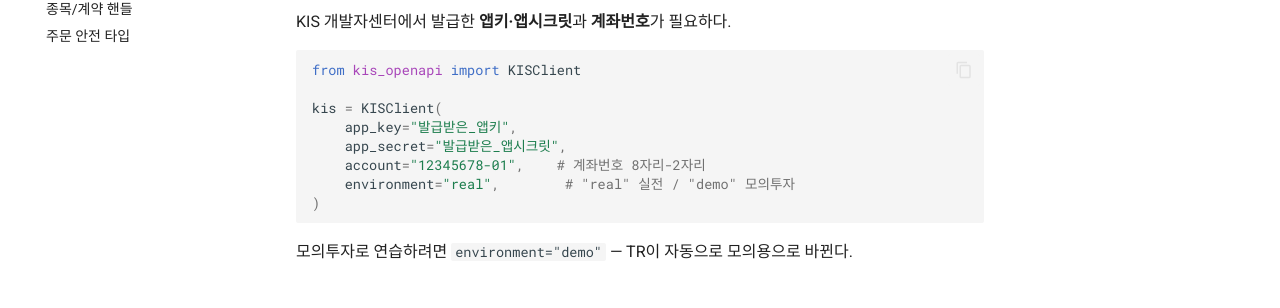
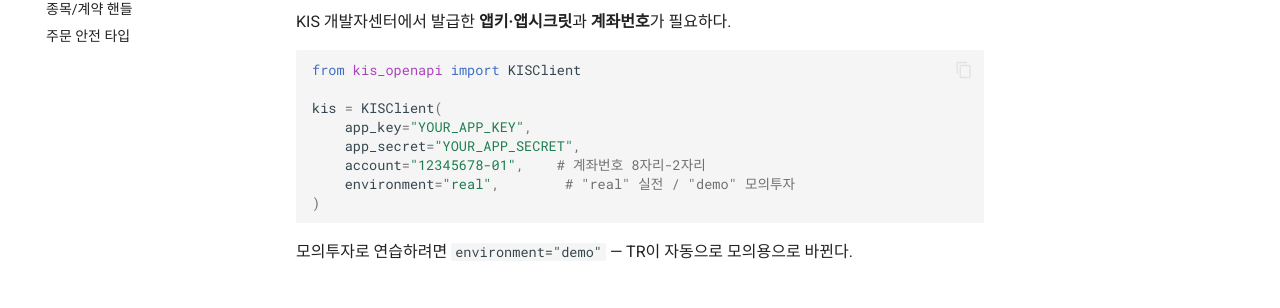
Before and after one commit to seokhoonj/kis-trader, an MkDocs documentation site: the page built from docs/quickstart.md, in a window 1280 px wide and 900 px high. Shown: the part 353-661 px from the top of the window. Built offline with MkDocs 1.6.1 and Material for MkDocs 9.7.7, drawn with Linux system fonts in a browser that asks for light colours; comment, search, counter and statistics services are not loaded.

Commit message:
docs: use English placeholders in the setup code (YOUR_APP_KEY)

```diff
--- a/docs/quickstart.md
+++ b/docs/quickstart.md
@@ -14,8 +14,8 @@
 from kis_openapi import KISClient
 
 kis = KISClient(
-    app_key="발급받은_앱키",
-    app_secret="발급받은_앱시크릿",
+    app_key="YOUR_APP_KEY",
+    app_secret="YOUR_APP_SECRET",
     account="12345678-01",    # 계좌번호 8자리-2자리
     environment="real",        # "real" 실전 / "demo" 모의투자
 )
```
